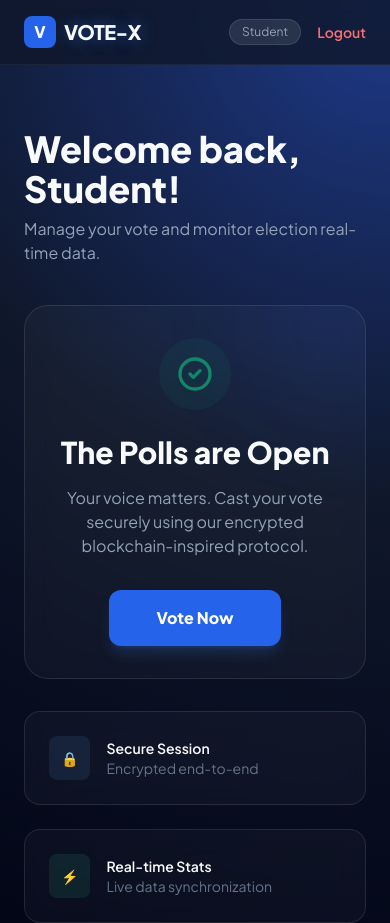
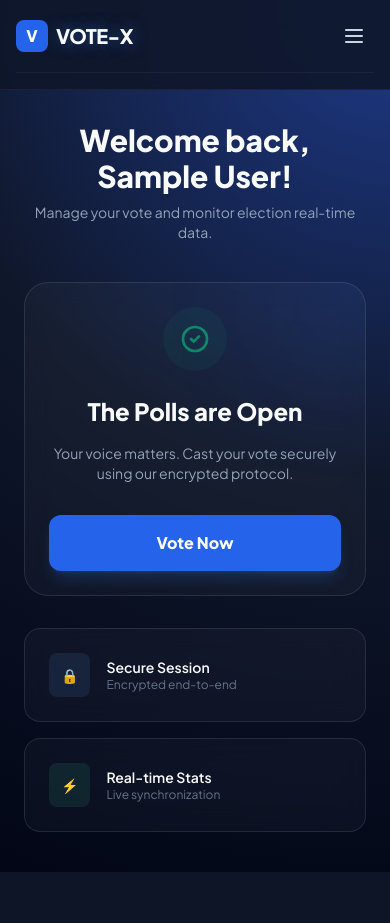
Before and after one commit to Luigibarte4563/OrgVote, a PHP site: page /school-voting-system/student/dashboard.php in a window 390 px wide. After the commit the page ends 872 px from the top, so only its background shows below. Run offline with PHP 8.4, Linux system fonts and the light colour scheme; the visitor is signed in with stand-in values (Sample User, id 1); some libraries are stand-ins or nearby versions.

Commit message:
session update for admin and student

```diff
--- a/admin/dashboard.php
+++ b/admin/dashboard.php
@@ -12,7 +12,7 @@ if (session_status() === PHP_SESSION_NONE) {
 }
 
 // 2. Fix Paths: Using __DIR__ ensures localhost finds files regardless of nesting
-require_once __DIR__ . "/../config/session.php";
+require_once __DIR__ . "/../config/admin_session.php";
 require_once __DIR__ . "/../config/database.php";
 require_once __DIR__ . "/../system/check_voting_time.php";
 
--- /dev/null
+++ b/config/student_session.php
@@ -0,0 +1,41 @@
+<?php
+/**
+ * Student Session Management
+ */
+
+// Secure session cookie settings - MUST be before session_start()
+ini_set('session.cookie_httponly', 1);
+ini_set('session.use_only_cookies', 1);
+ini_set('session.use_strict_mode', 1);
+
+// Start session safely
+if (session_status() === PHP_SESSION_NONE) {
+    session_start();
+}
+
+// Start student session namespace
+if (!isset($_SESSION['student'])) {
+    $_SESSION['student'] = [];
+}
+
+// Check student login
+function checkStudentAccess() {
+    if (!isset($_SESSION['student']['user_id'])) {
+        header("Location: ../student/login.php?error=unauthorized");
+        exit();
+    }
+}
+
+// Student login
+function studentLogin($id, $name) {
+    $_SESSION['student']['user_id'] = $id;
+    $_SESSION['student']['student_name'] = $name;
+}
+
+// Student logout
+function studentLogout() {
+    unset($_SESSION['student']);
+    header("Location: ../student/login.php");
+    exit();
+}
+?>
--- a/student/dashboard.php
+++ b/student/dashboard.php
@@ -1,9 +1,8 @@
 <?php
-require_once "../config/session.php";
-// Assuming SYSTEM_NAME is defined in your config
+require_once "../config/student_session.php";
+
+$displayName = isset($_SESSION['full_name']) ? $_SESSION['full_name'] : "Student";
 if(!defined('SYSTEM_NAME')) define('SYSTEM_NAME', 'VOTE-X');
-
-// Logic for status
 $status = include "../system/check_voting_time.php";
 ?>
 <!DOCTYPE html>
@@ -27,17 +26,29 @@ $status = include "../system/check_voting_time.php";
             border: 1px solid rgba(255, 255, 255, 0.1);
         }
         .nav-glass {
-            background: rgba(15, 23, 42, 0.8);
-            backdrop-filter: blur(8px);
+            background: rgba(15, 23, 42, 0.9);
+            backdrop-filter: blur(12px);
             border-bottom: 1px solid rgba(255, 255, 255, 0.05);
         }
         .glow-blue { text-shadow: 0 0 15px rgba(59, 130, 246, 0.5); }
+
+        /* Mobile menu transition */
+        #mobile-menu {
+            transition: all 0.3s ease-in-out;
+            max-height: 0;
+            overflow: hidden;
+        }
+        #mobile-menu.open {
+            max-height: 300px;
+            padding-bottom: 1rem;
+        }
     </style>
 </head>
 <body>
 
-    <nav class="nav-glass sticky top-0 z-50 px-6 py-4">
-        <div class="max-w-7xl mx-auto flex justify-between items-center">
+    <nav class="nav-glass sticky top-0 z-50 px-4 md:px-6 py-4">
+        <div class="max-w-7xl mx-auto">
+            <div class="flex justify-between items-center">
                 <div class="flex items-center gap-2">
                     <div class="h-8 w-8 bg-blue-600 rounded-lg flex items-center justify-center font-bold text-white">V</div>
                     <span class="text-xl font-extrabold tracking-tight glow-blue"><?= SYSTEM_NAME; ?></span>
@@ -49,79 +60,116 @@ $status = include "../system/check_voting_time.php";
                     <a href="transparency.php" class="hover:text-white transition">Transparency</a>
                 </div>
 
-            <div class="flex items-center gap-4">
-                <span class="text-xs bg-white/10 px-3 py-1 rounded-full text-slate-400 border border-white/10">Student</span>
-                <a href="logout.php" class="text-sm font-semibold text-red-400 hover:text-red-300 transition">Logout</a>
+                <div class="flex items-center gap-2 md:gap-4">
+                    <span class="hidden sm:inline-block text-xs bg-white/10 px-3 py-1 rounded-full text-slate-400 border border-white/10">
+                        <?= htmlspecialchars($displayName); ?>
+                    </span>
+                    <a href="logout.php" class="hidden md:block text-sm font-semibold text-red-400 hover:text-red-300 transition">Logout</a>
+
+                    <button id="menu-btn" class="md:hidden p-2 text-slate-300 hover:text-white focus:outline-none">
+                        <svg id="menu-icon" class="w-6 h-6" fill="none" stroke="currentColor" viewBox="0 0 24 24">
+                            <path stroke-linecap="round" stroke-linejoin="round" stroke-width="2" d="M4 6h16M4 12h16M4 18h16"></path>
+                        </svg>
+                    </button>
+                </div>
+            </div>
+
+            <div id="mobile-menu" class="md:hidden flex flex-col gap-4 mt-4 text-sm font-medium text-slate-300 border-t border-white/5 pt-0">
+                <a href="dashboard.php" class="text-blue-400 pt-4">Dashboard</a>
+                <a href="vote_status.php" class="hover:text-white">My Vote</a>
+                <a href="transparency.php" class="hover:text-white">Transparency</a>
+                <div class="flex justify-between items-center pt-2 border-t border-white/5">
+                    <span class="text-xs text-slate-500 italic"><?= htmlspecialchars($displayName); ?></span>
+                    <a href="logout.php" class="text-red-400 font-bold">Logout</a>
+                </div>
             </div>
         </div>
     </nav>
 
-    <main class="max-w-4xl mx-auto pt-16 px-6">
-        <header class="mb-10">
-            <h1 class="text-4xl font-bold mb-2">Welcome back, Student!</h1>
-            <p class="text-slate-400">Manage your vote and monitor election real-time data.</p>
+    <main class="max-w-4xl mx-auto pt-8 md:pt-16 px-6">
+        <header class="mb-10 text-center md:text-left">
+            <h1 class="text-3xl md:text-4xl font-bold mb-2">Welcome back, <?= htmlspecialchars($displayName); ?>!</h1>
+            <p class="text-slate-400 text-sm md:text-base">Manage your vote and monitor election real-time data.</p>
         </header>
 
-        <div class="glass-card rounded-3xl p-8 md:p-12 text-center relative overflow-hidden">
+        <div class="glass-card rounded-3xl p-6 md:p-12 text-center relative overflow-hidden">
             <div class="absolute -top-10 -right-10 w-32 h-32 bg-blue-600/10 rounded-full blur-3xl"></div>
 
             <div class="relative z-10">
                 <?php if ($status == "not_started"): ?>
                     <div class="inline-flex p-4 rounded-full bg-yellow-500/10 mb-6">
-                        <svg xmlns="http://www.w3.org/2000/svg" class="h-10 w-10 text-yellow-500" fill="none" viewBox="0 0 24 24" stroke="currentColor">
+                        <svg xmlns="http://www.w3.org/2000/svg" class="h-8 md:h-10 w-8 md:w-10 text-yellow-500" fill="none" viewBox="0 0 24 24" stroke="currentColor">
                             <path stroke-linecap="round" stroke-linejoin="round" stroke-width="2" d="M12 8v4l3 3m6-3a9 9 0 11-18 0 9 9 0 0118 0z" />
                         </svg>
                     </div>
-                    <h2 class="text-3xl font-bold mb-4">Voting hasn't started</h2>
-                    <p class="text-slate-400 mb-8 max-w-md mx-auto">The polls are currently getting prepared. Please check back later for the official opening.</p>
-                    <button disabled class="bg-white/5 border border-white/10 text-slate-500 cursor-not-allowed font-bold py-4 px-10 rounded-xl">
+                    <h2 class="text-2xl md:text-3xl font-bold mb-4">Voting hasn't started</h2>
+                    <p class="text-slate-400 mb-8 max-w-md mx-auto text-sm md:text-base">The polls are currently getting prepared. Please check back later for the official opening.</p>
+                    <button disabled class="w-full md:w-auto bg-white/5 border border-white/10 text-slate-500 cursor-not-allowed font-bold py-4 px-10 rounded-xl">
                         Waiting for Start
                     </button>
 
                 <?php elseif ($status == "closed"): ?>
                     <div class="inline-flex p-4 rounded-full bg-red-500/10 mb-6">
-                        <svg xmlns="http://www.w3.org/2000/svg" class="h-10 w-10 text-red-500" fill="none" viewBox="0 0 24 24" stroke="currentColor">
+                        <svg xmlns="http://www.w3.org/2000/svg" class="h-8 md:h-10 w-8 md:w-10 text-red-500" fill="none" viewBox="0 0 24 24" stroke="currentColor">
                             <path stroke-linecap="round" stroke-linejoin="round" stroke-width="2" d="M10 14l2-2m0 0l2-2m-2 2l-2-2m2 2l2 2m7-2a9 9 0 11-18 0 9 9 0 0118 0z" />
                         </svg>
                     </div>
-                    <h2 class="text-3xl font-bold mb-4">Voting is Closed</h2>
-                    <p class="text-slate-400 mb-8 max-w-md mx-auto">This election has concluded. You can now view the audited results and transparency report.</p>
-                    <a href="transparency.php" class="inline-block bg-white text-slate-900 hover:bg-slate-200 transition font-bold py-4 px-10 rounded-xl">
+                    <h2 class="text-2xl md:text-3xl font-bold mb-4">Voting is Closed</h2>
+                    <p class="text-slate-400 mb-8 max-w-md mx-auto text-sm md:text-base">This election has concluded. You can now view the audited results.</p>
+                    <a href="transparency.php" class="block md:inline-block bg-white text-slate-900 hover:bg-slate-200 transition font-bold py-4 px-10 rounded-xl">
                         View Final Results
                     </a>
 
                 <?php else: ?>
                     <div class="inline-flex p-4 rounded-full bg-emerald-500/10 mb-6 animate-pulse">
-                        <svg xmlns="http://www.w3.org/2000/svg" class="h-10 w-10 text-emerald-500" fill="none" viewBox="0 0 24 24" stroke="currentColor">
+                        <svg xmlns="http://www.w3.org/2000/svg" class="h-8 md:h-10 w-8 md:w-10 text-emerald-500" fill="none" viewBox="0 0 24 24" stroke="currentColor">
                             <path stroke-linecap="round" stroke-linejoin="round" stroke-width="2" d="M9 12l2 2 4-4m6 2a9 9 0 11-18 0 9 9 0 0118 0z" />
                         </svg>
                     </div>
-                    <h2 class="text-3xl font-bold mb-4">The Polls are Open</h2>
-                    <p class="text-slate-400 mb-8 max-w-md mx-auto">Your voice matters. Cast your vote securely using our encrypted blockchain-inspired protocol.</p>
-                    <a href="vote.php" class="inline-block bg-blue-600 hover:bg-blue-500 shadow-lg shadow-blue-500/20 transition-all hover:-translate-y-1 text-white font-bold py-4 px-12 rounded-xl">
+                    <h2 class="text-2xl md:text-3xl font-bold mb-4">The Polls are Open</h2>
+                    <p class="text-slate-400 mb-8 max-w-md mx-auto text-sm md:text-base">Your voice matters. Cast your vote securely using our encrypted protocol.</p>
+                    <a href="vote.php" class="block md:inline-block bg-blue-600 hover:bg-blue-500 shadow-lg shadow-blue-500/20 transition-all hover:-translate-y-1 text-white font-bold py-4 px-12 rounded-xl">
                         Vote Now
                     </a>
                 <?php endif; ?>
             </div>
         </div>
 
-        <div class="mt-8 grid grid-cols-1 md:grid-cols-2 gap-6 text-sm">
+        <div class="mt-8 grid grid-cols-1 md:grid-cols-2 gap-4 md:gap-6 text-sm pb-10">
             <div class="glass-card p-6 rounded-2xl flex items-center gap-4">
                 <div class="text-blue-400 bg-blue-400/10 p-3 rounded-lg">🔒</div>
                 <div>
                     <h4 class="font-semibold">Secure Session</h4>
-                    <p class="text-slate-500">Encrypted end-to-end</p>
+                    <p class="text-slate-500 text-xs">Encrypted end-to-end</p>
                 </div>
             </div>
             <div class="glass-card p-6 rounded-2xl flex items-center gap-4">
                 <div class="text-emerald-400 bg-emerald-400/10 p-3 rounded-lg">⚡</div>
                 <div>
                     <h4 class="font-semibold">Real-time Stats</h4>
-                    <p class="text-slate-500">Live data synchronization</p>
+                    <p class="text-slate-500 text-xs">Live synchronization</p>
                 </div>
             </div>
         </div>
     </main>
 
+    <script>
+        // Toggle mobile menu logic
+        const menuBtn = document.getElementById('menu-btn');
+        const mobileMenu = document.getElementById('mobile-menu');
+        const menuIcon = document.getElementById('menu-icon');
+
+        menuBtn.addEventListener('click', () => {
+            mobileMenu.classList.toggle('open');
+
+            // Optional: Toggle icon between hamburger and X
+            if (mobileMenu.classList.contains('open')) {
+                menuIcon.innerHTML = '<path stroke-linecap="round" stroke-linejoin="round" stroke-width="2" d="M6 18L18 6M6 6l12 12"></path>';
+            } else {
+                menuIcon.innerHTML = '<path stroke-linecap="round" stroke-linejoin="round" stroke-width="2" d="M4 6h16M4 12h16M4 18h16"></path>';
+            }
+        });
+    </script>
+
 </body>
 </html>
```
Also changed, not shown: config/admin_session.php (added, +41 -0 lines). Lines whose indentation alone changed are shown as unchanged.
